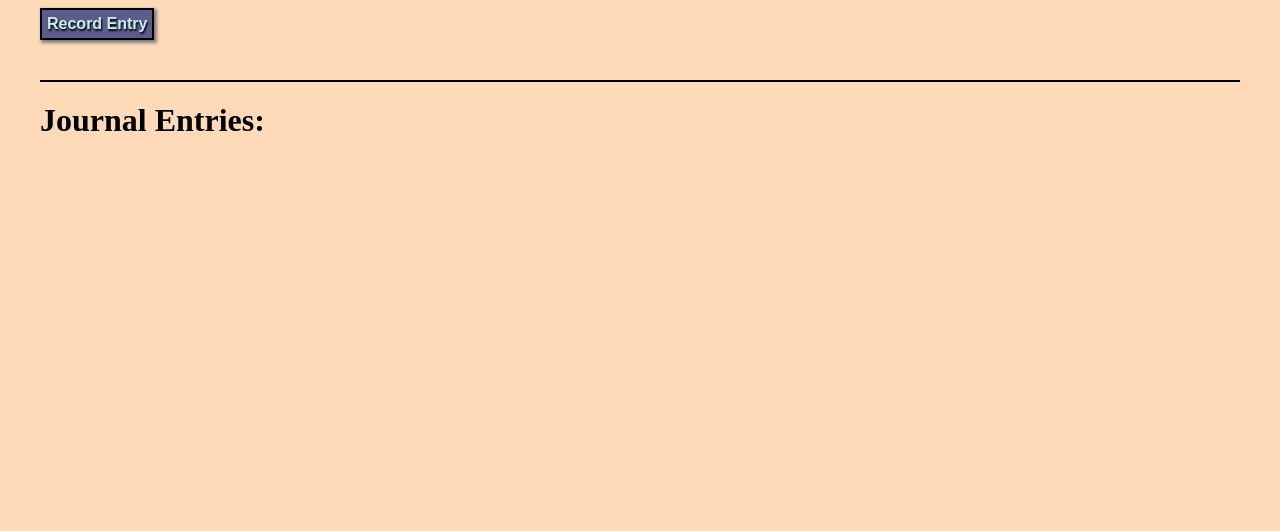
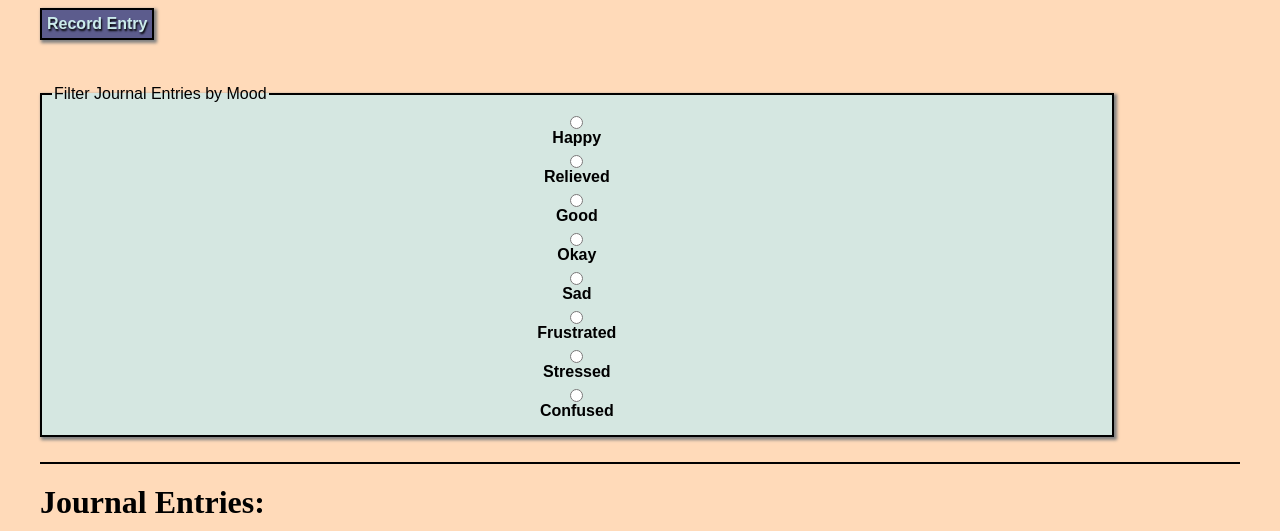
Before and after one commit to alyssa-nycum-imprivata/daily_journal, a plain HTML site: page src/index.html in a window 1280 px wide. Shown: the part 575-1106 px from the top of the page. Before the commit the page ends 800 px from the top, so only its background shows below. Drawn offline with Linux system fonts and the light colour scheme; no server answers.

Commit message:
added filter entries by mood section in html

```diff
--- a/src/index.html
+++ b/src/index.html
@@ -47,6 +47,29 @@
       <section>
           <input id="record_entry_button" class="button" type="submit" value="Record Entry">
       </section>
+
+      <section>
+          <fieldset>
+              <legend>Filter Journal Entries by Mood</legend>
+              <input type="radio" name="mood" value="Happy" id="happy">
+              <label for="happy">Happy</label>
+              <input type="radio" name="mood" value="Relieved" id="relieved">
+              <label for="relieved">Relieved</label>
+              <input type="radio" name="mood" value="Good" id="good">
+              <label for="good">Good</label>
+              <input type="radio" name="mood" value="Okay" id="okay">
+              <label for="okay">Okay</label>
+              <input type="radio" name="mood" value="Sad" id="sad">
+              <label for="sad">Sad</label>
+              <input type="radio" name="mood" value="Frustrated" id="Frustrated">
+              <label for="Frustrated">Frustrated</label>
+              <input type="radio" name="mood" value="Stressed" id="stressed">
+              <label for="stressed">Stressed</label>
+              <input type="radio" name="mood" value="Confused" id="confused">
+              <label for="confused">Confused</label>
+          </fieldset>
+      </section>
+
       <h1 class="entriesHeader">Journal Entries:</h1>
       <section class="entryLog"></section>
 
```
Also changed, not shown: api/entries.json (line endings or trailing spaces).
